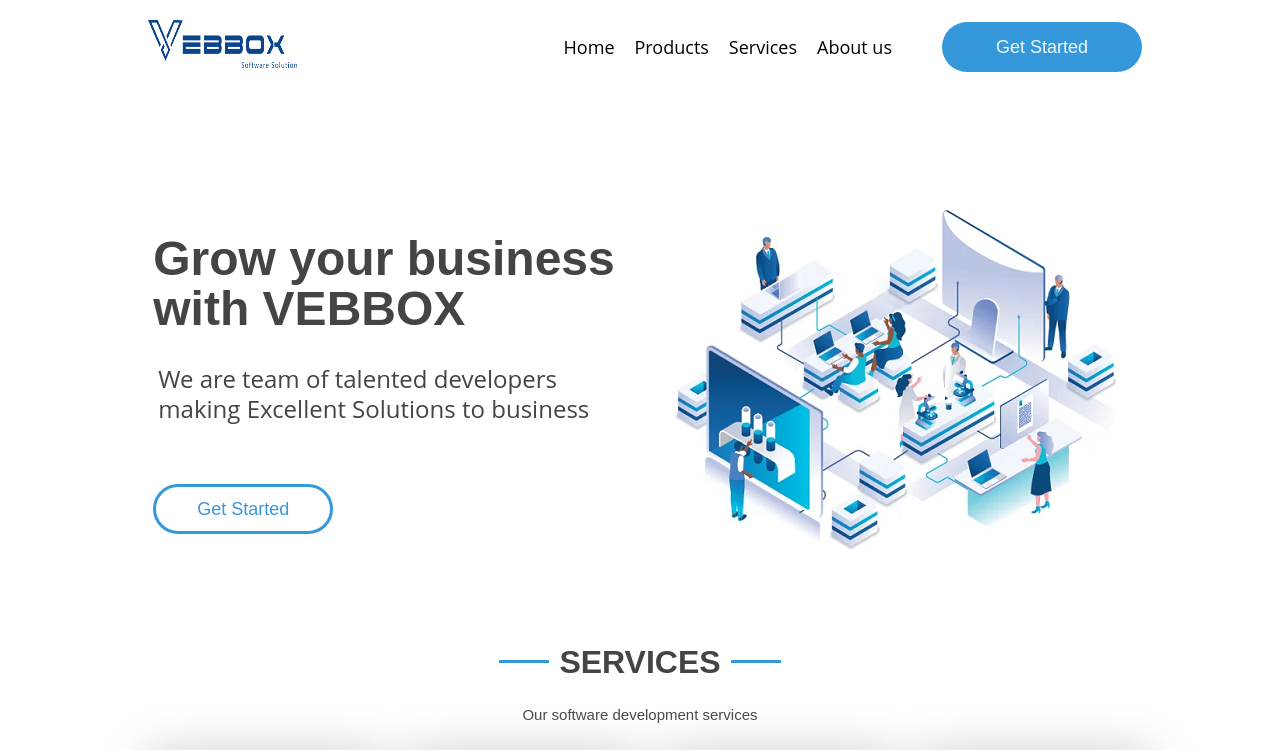
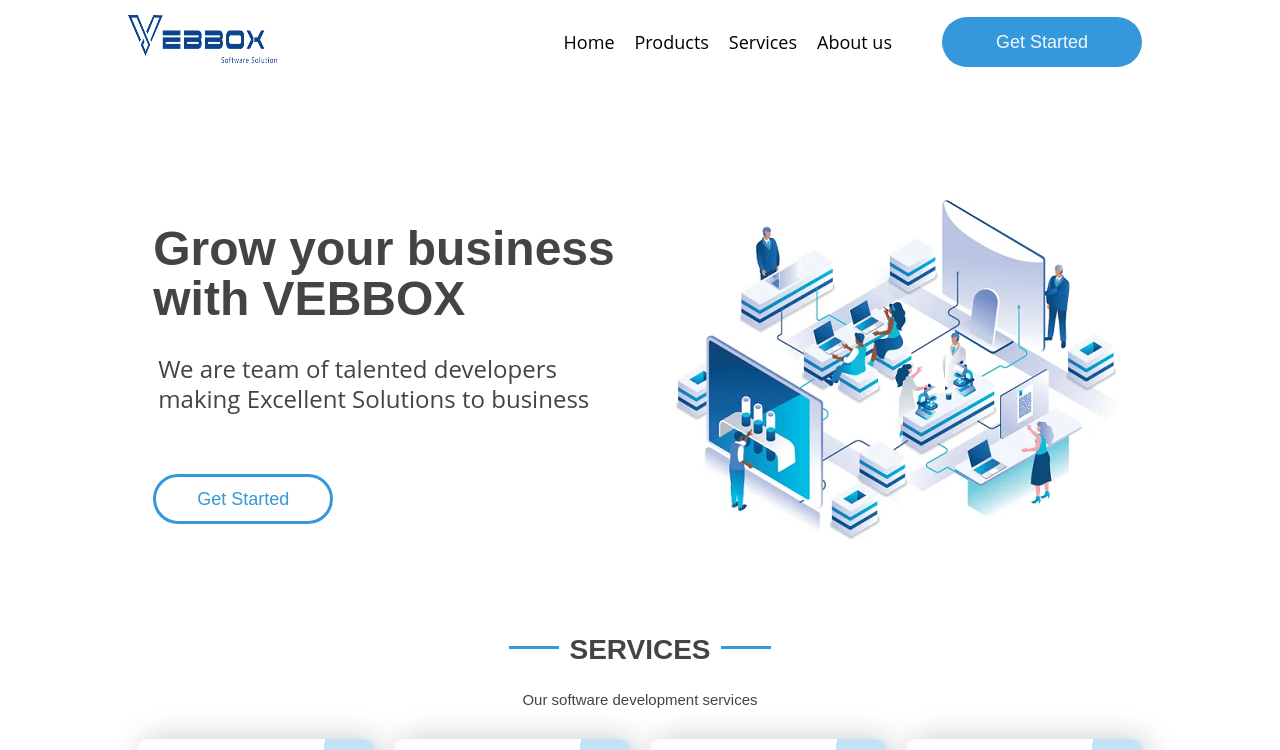
Before and after one commit to NareshBCA/vebbox, a plain HTML site: page index.html in a window 1280 px wide. Shown: the top 750 px of the page. Drawn offline with Linux system fonts and the light colour scheme.

Commit message:
index.css

```diff
--- a/index.css
+++ b/index.css
@@ -5,7 +5,8 @@ body{color: #444444;}
 h1{
     text-align: center;
     font-family: "Raleway", sans-serif;
-    margin-bottom:26px;
+    margin-bottom:18px;
+    font-size:28px;
 }
 p{
     font-family: "Open Sans", sans-serif;
@@ -35,7 +36,7 @@ p{
 .nav1{display: flex;align-items: center;}
 .bar{display: none;}
 .c1{
-    margin:20px;
+    margin-top:15px;
     background-repeat: no-repeat;
     background-size:contain;
 }
@@ -237,7 +238,7 @@ span:hover{color:#3498db;}
     padding:2vw;
     border-radius:10px;
     text-align: left;
-    box-shadow:10px 0px 50px rgb(202, 201, 201);
+    box-shadow:5px 0px 30px rgb(202, 201, 201);
     position: relative;
     transition-property:background-color,color;
     transition-timing-function:ease;
@@ -473,9 +474,7 @@ textarea:focus{box-shadow:0px 0px 20px #3498db;}
     justify-content: center;
     box-shadow:0px 0px 10px gray;
 }
-.foco{
-    width:var(--w);margin-bottom:40px;
-}
+.foco{width:var(--w);margin-bottom:40px;}
 .foca{color: #3498db;}
                                         /* MEDIA QUERY */
 @media screen and (max-width:1000px)
```
